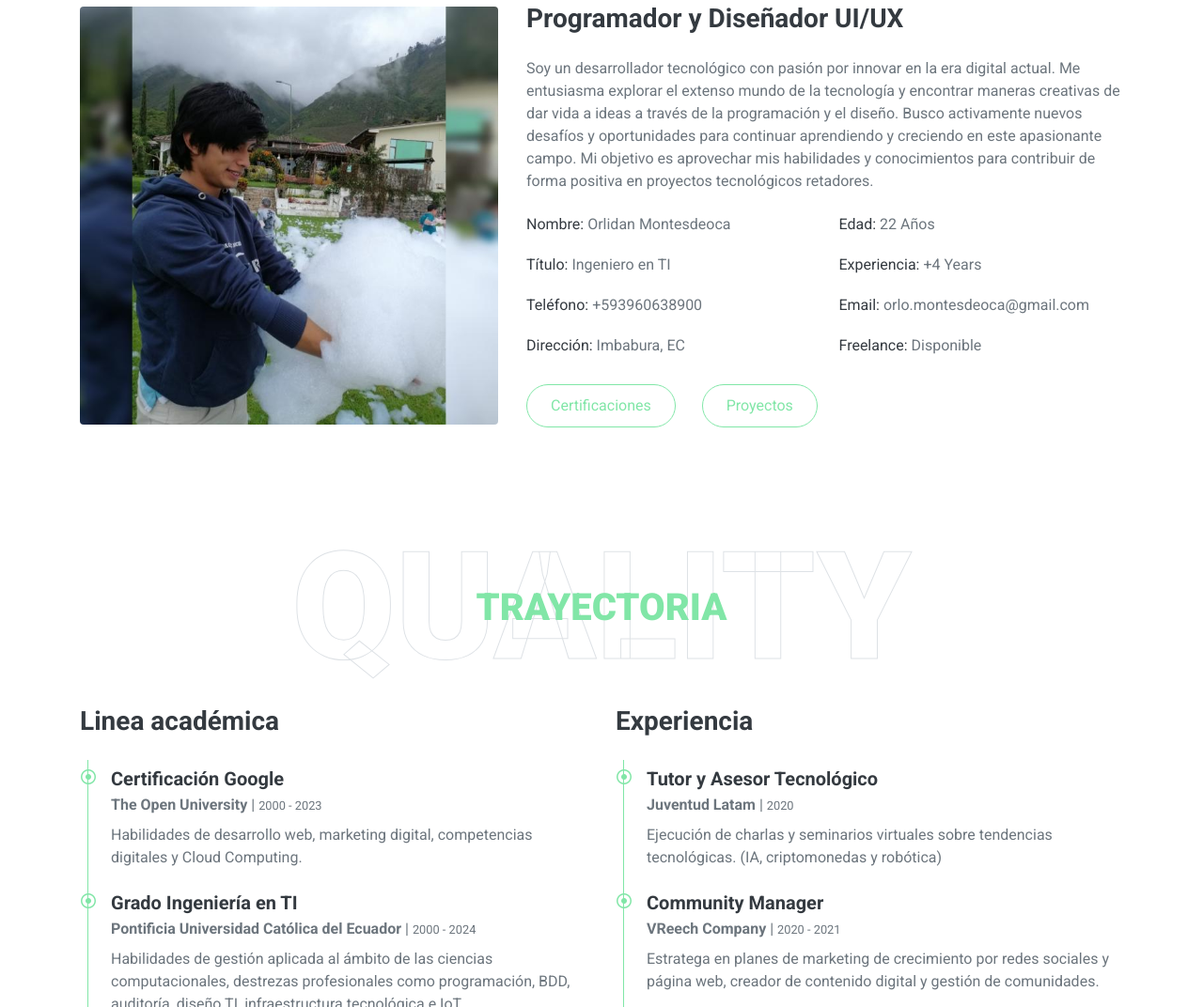
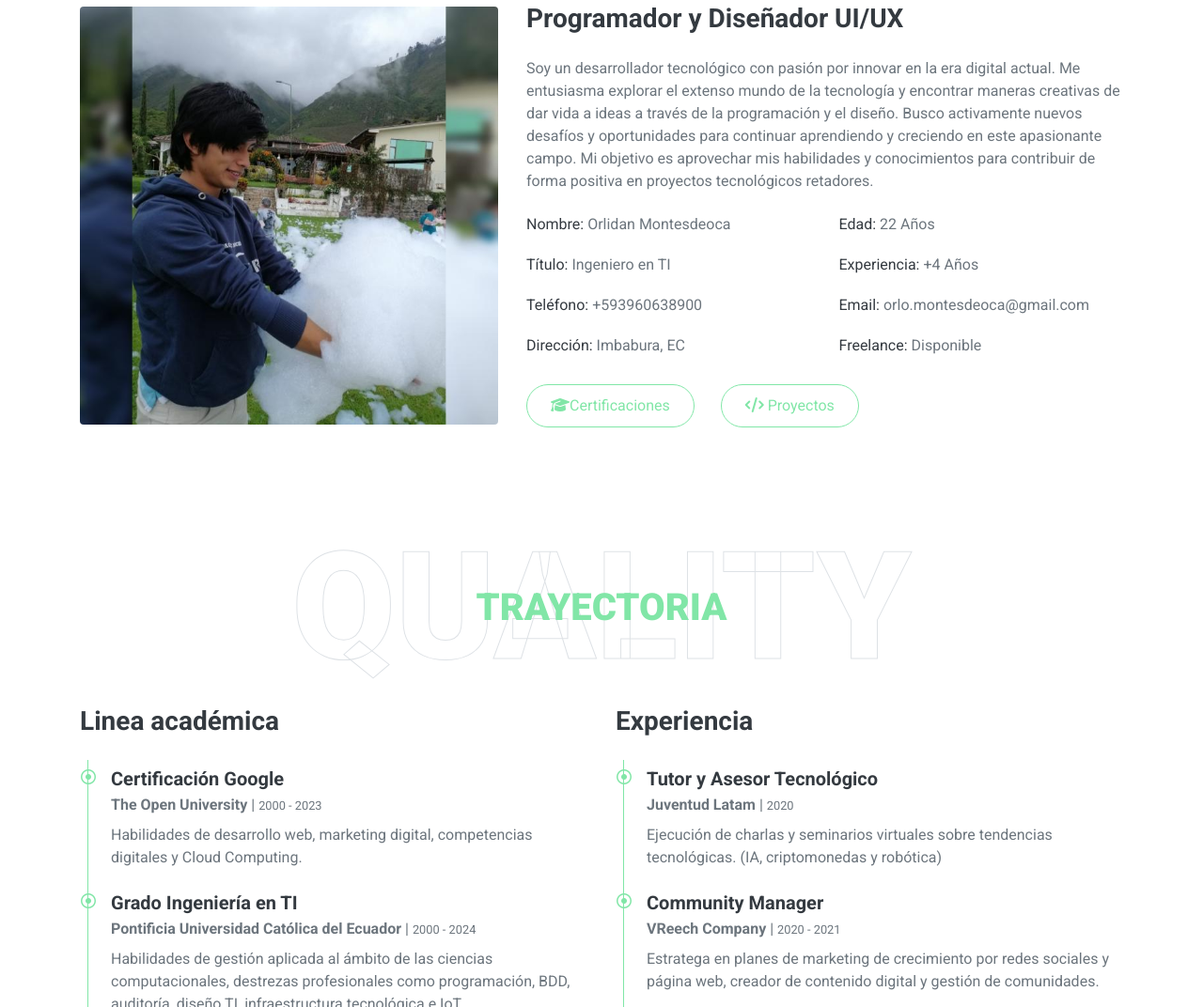
Before and after one commit to itsOrlo/itsOrlo.github.io, a plain HTML site: page index.html in a window 1280 px wide. Shown: the part 1092-2164 px from the top of the page at 94% size. Drawn offline with nearby package versions, Linux system fonts and the light colour scheme; some packages are replaced by stand-ins of ours; a script that the page names is missing.

Commit message:
pruebas logo

```diff
--- a/index.html
+++ b/index.html
@@ -73,7 +73,7 @@
           href="https://wa.link/w7o5tb"
           target="_blank"
           class="btn btn-outline-primary d-none d-lg-block"
-          ><i class="fab fa-whatsapp"></i>WhatsApp
+          ><i class="fab fa-whatsapp pr-1"></i>WhatsApp
         </a>
       </div>
     </nav>
@@ -260,7 +260,7 @@
               </div>
               <div class="col-sm-6 py-2">
                 <h6>
-                  Experiencia: <span class="text-secondary">+4 Years</span>
+                  Experiencia: <span class="text-secondary">+4 Años</span>
                 </h6>
               </div>
               <div class="col-sm-6 py-2">
@@ -289,13 +289,13 @@
               href="https://drive.google.com/drive/folders/1w__2pMRA0l5mzs-0C-bje-dTQimtPdSq?usp=sharing"
               target="_blank"
               class="btn btn-outline-primary mr-4"
-              >Certificaciones</a
+              ><i class="fa-solid fa-graduation-cap"></i>Certificaciones</a
             >
             <a
               href="https://github.com/itsOrlo?tab=repositories"
               target="_blank"
               class="btn btn-outline-primary"
-              >Proyectos</a
+              ><i class="fa-solid fa-code"></i> Proyectos</a
             >
           </div>
         </div>
```
